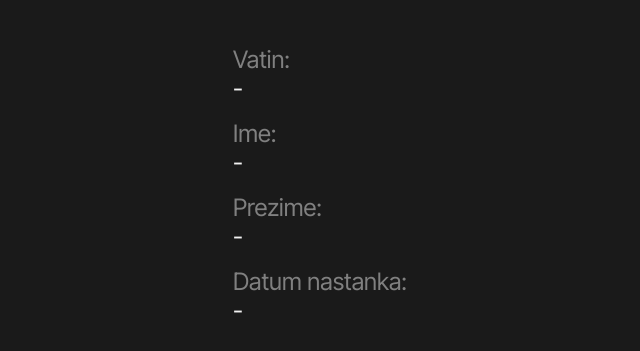
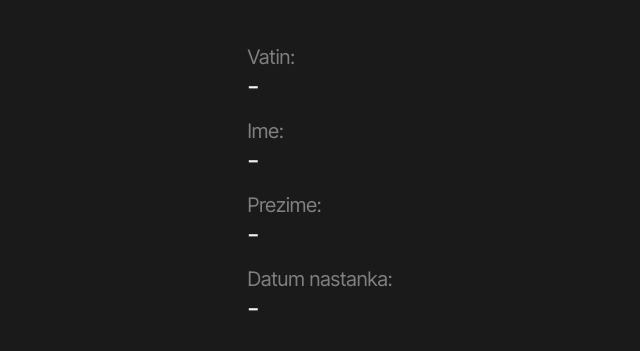
Before and after one commit to MarkoPvlkvc/Projekt-1, a website: page public/ticketInfo.html in a window 1280 px wide. Shown: the part 259-610 px from the top of the page, without its empty margins (320-960 px from the left). Drawn offline with Linux system fonts and the light colour scheme; no server answers.

Commit message:
updated ticket info ui

```diff
--- a/public/ticketInfo.html
+++ b/public/ticketInfo.html
@@ -57,15 +57,15 @@
 
     <div class="container">
       <p style="font-size: 32px">Informacije o ulaznici</p>
-      <div style="margin-top: 48px; font-size: 24px">
+      <div style="margin-top: 48px; font-size: 20px">
         <p style="color: gray">Vatin:</p>
-        <p id="vatin">-</p>
+        <p id="vatin" style="font-size: 28px">-</p>
         <p style="color: gray; margin-top: 16px">Ime:</p>
-        <p id="firstName">-</p>
+        <p id="firstName" style="font-size: 28px">-</p>
         <p style="color: gray; margin-top: 16px">Prezime:</p>
-        <p id="lastName">-</p>
+        <p id="lastName" style="font-size: 28px">-</p>
         <p style="color: gray; margin-top: 16px">Datum nastanka:</p>
-        <p id="createdAt">-</p>
+        <p id="createdAt" style="font-size: 28px">-</p>
       </div>
     </div>
   </body>
```
